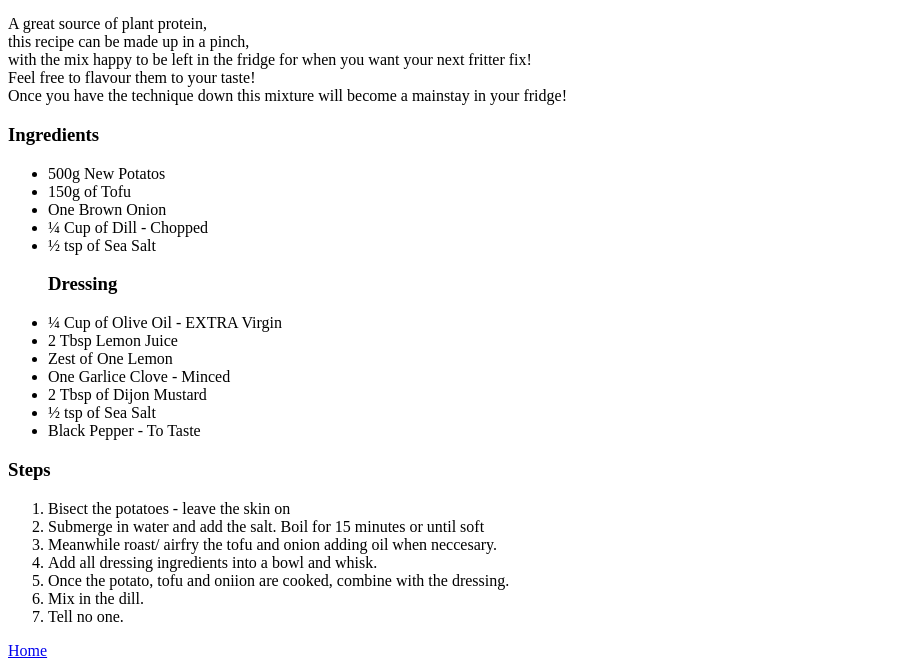
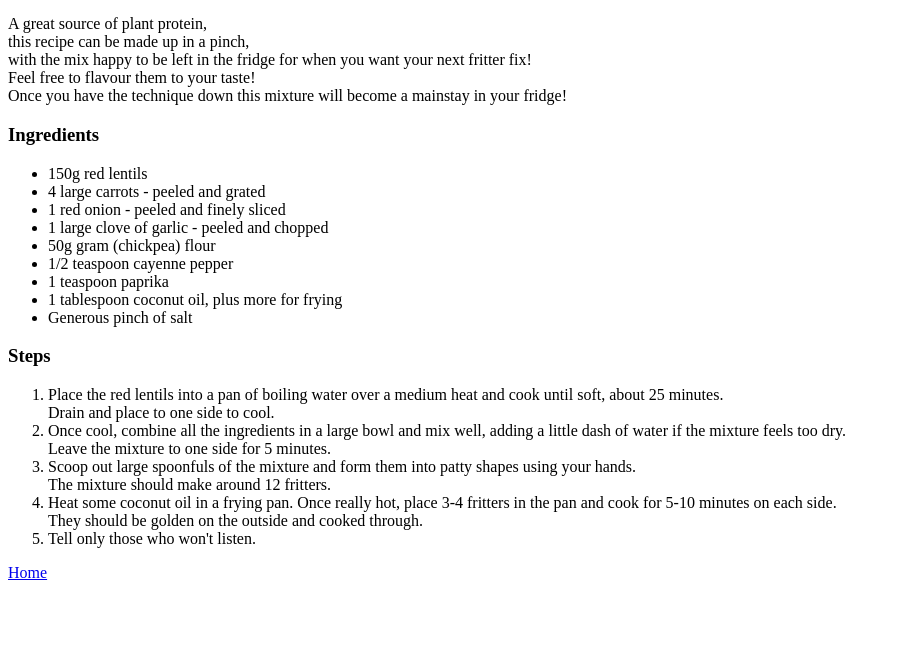
Before and after one commit to You-Is-Pelican/odin-recipes, a plain HTML site: page recipes/lentil-fritter.html in a window 1280 px wide. Shown: the part 353-1021 px from the top of the page, without its empty margins (0-897 px from the left). After the commit the page ends 943 px from the top, so only its background shows below. Drawn offline with Linux system fonts and the light colour scheme.

Commit message:
Changed the content of ingredients and method/step
previous info was from a template

```diff
--- a/recipes/lentil-fritter.html
+++ b/recipes/lentil-fritter.html
@@ -16,29 +16,23 @@
             Once you have the technique down this mixture will become a mainstay in your fridge!
          <h3>Ingredients</h3>
          <ul>
-            <li>500g New Potatos</li>
-            <li>150g of Tofu</li>
-            <li>One Brown Onion</li>
-            <li>¼ Cup of Dill - Chopped</li>
-            <li>½ tsp of Sea Salt</li>
-         <h3>Dressing</h3>
-            <li>¼ Cup of Olive Oil - EXTRA Virgin</li>
-            <li>2 Tbsp Lemon Juice</li>
-            <li>Zest of One Lemon</li>
-            <li>One Garlice Clove - Minced</li>
-            <li>2 Tbsp of Dijon Mustard</li>
-            <li>½ tsp of Sea Salt</li>
-            <li>Black Pepper - To Taste</li>
+            <li>150g red lentils</li>
+            <li>4 large carrots - peeled and grated</li>
+            <li>1 red onion - peeled and finely sliced</li>
+            <li>1 large clove of garlic - peeled and chopped </li>
+            <li>50g gram (chickpea) flour</li>
+            <li>1/2 teaspoon cayenne pepper</li>
+            <li>1 teaspoon paprika</li>
+            <li>1 tablespoon coconut oil, plus more for frying</li>
+            <li>Generous pinch of salt</li>
          </ul>
          <h3>Steps</h3>
          <ol>
-            <li>Bisect the potatoes - leave the skin on</li>
-            <li>Submerge in water and add the salt. Boil for 15 minutes or until soft</li>
-            <li>Meanwhile roast/ airfry the tofu and onion adding oil when neccesary.</li>
-            <li>Add all dressing ingredients into a bowl and whisk.</li>
-            <li>Once the potato, tofu and oniion are cooked, combine with the dressing.</li>
-            <li>Mix in the dill.</li>
-            <li>Tell no one.</li>
+            <li>Place the red lentils into a pan of boiling water over a medium heat and cook until soft, about 25 minutes.<br> Drain and place to one side to cool.</li>
+            <li>Once cool, combine all the ingredients in a large bowl and mix well, adding a little dash of water if the mixture feels too dry.<br> Leave the mixture to one side for 5 minutes.</li>
+            <li>Scoop out large spoonfuls of the mixture and form them into patty shapes using your hands.<br> The mixture should make around 12 fritters.</li>
+            <li>Heat some coconut oil in a frying pan. Once really hot, place 3-4 fritters in the pan and cook for 5-10 minutes on each side.<br> They should be golden on the outside and cooked through.</li>
+            <li>Tell only those who won't listen.</li>
          </ol>
         <a href="../index.html">Home</a>
     </body>
```
